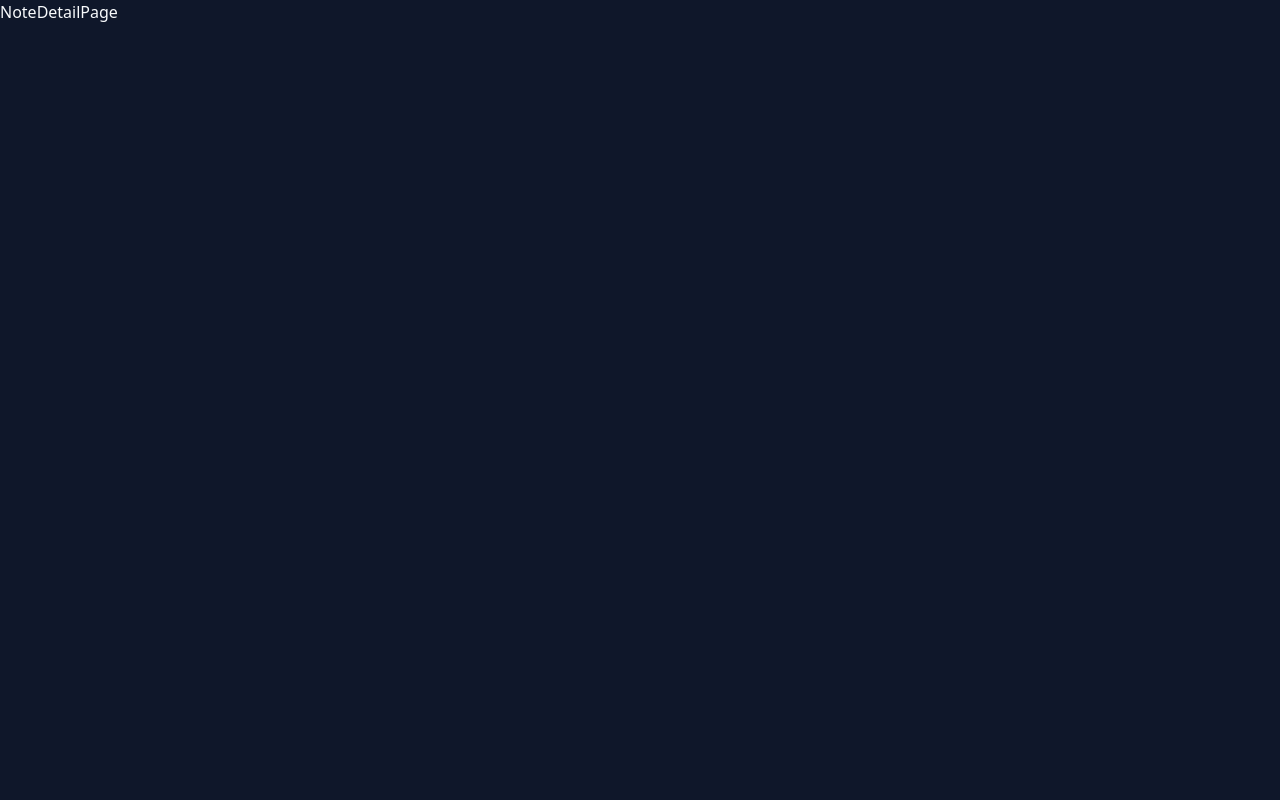
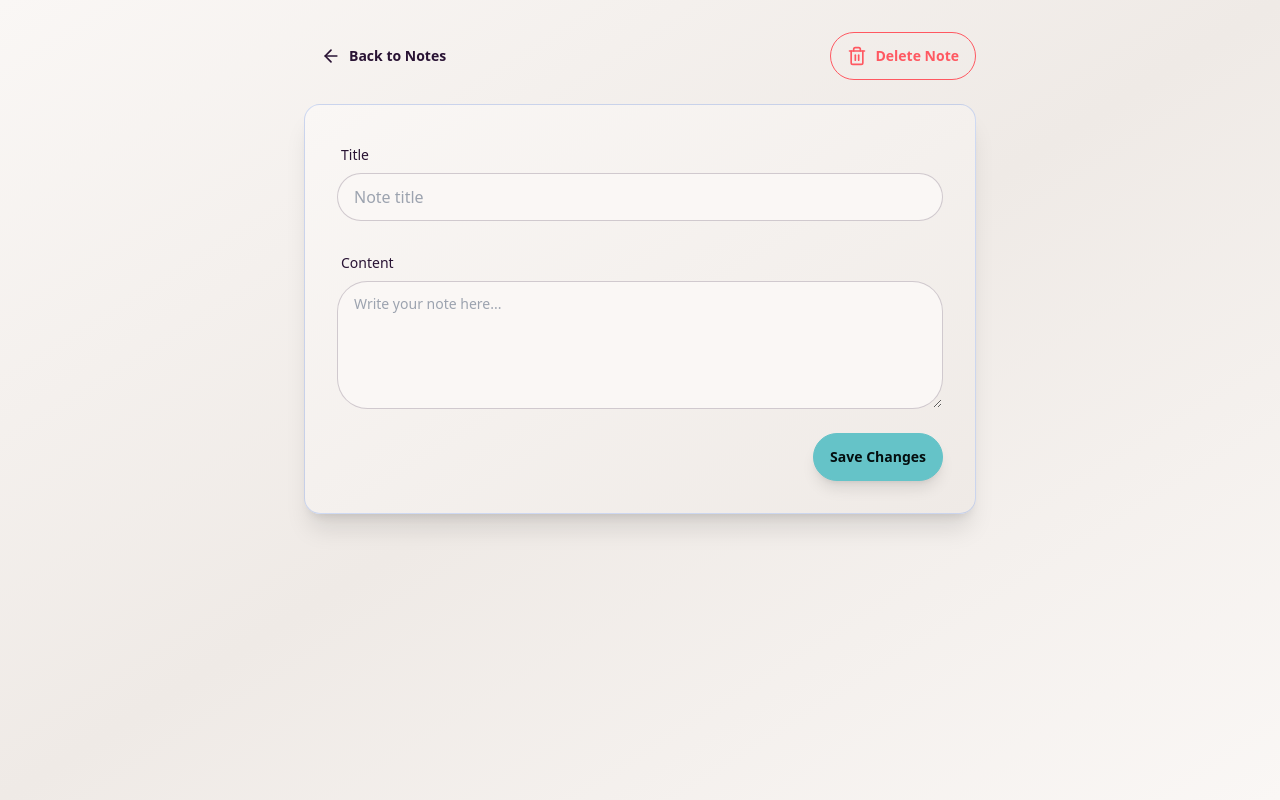
Before and after one commit to sanjeev200009/MERN_NOTE_TAKE_APP, a React (Vite) app in the folder frontend/: page /note/1 in a window 1280 px wide. Built offline with nearby package versions, Linux system fonts and the light colour scheme; no server answers.

Commit message:
feat: update UI with new themes, enhance Navbar and NoteCard styles, and implement note detail functionality

```diff
--- a/frontend/index.html
+++ b/frontend/index.html
@@ -1,10 +1,10 @@
 <!doctype html>
-<html lang="en" data-theme="mytheme">
+<html lang="en" data-theme="cupcake">
   <head>
     <meta charset="UTF-8" />
     <link rel="icon" type="image/svg+xml" href="/vite.svg" />
     <meta name="viewport" content="width=device-width, initial-scale=1.0" />
-    <title>Note Taking App</title>
+    <title>Synthwave Notes App</title>
   </head>
   <body>
     <div id="root"></div>
--- a/frontend/src/components/Navbar.jsx
+++ b/frontend/src/components/Navbar.jsx
@@ -4,24 +4,24 @@ import { Home, FileText, Plus, BookOpen } from 'lucide-react'
 
 const Navbar = () => {
   return (
-    <div className="navbar bg-base-100 shadow-lg border-b border-base-300">
+    <div className="navbar bg-gradient-to-r from-base-100 to-base-200 shadow-xl border-b border-primary/20 backdrop-blur-sm">
       <div className="navbar-start">
-        <Link to="/" className="btn btn-ghost normal-case text-xl font-bold text-primary hover:text-primary/80">
+        <Link to="/" className="btn btn-ghost normal-case text-xl font-bold text-primary hover:text-secondary transition-colors duration-300">
           <BookOpen className="w-6 h-6 mr-2" />
-          MERN Notes
+          Blue Notes
         </Link>
       </div>
 
       <div className="navbar-center hidden lg:flex">
         <ul className="menu menu-horizontal px-1 gap-2">
           <li>
-            <Link to="/" className="btn btn-ghost btn-sm hover:bg-primary/10 hover:text-primary">
+            <Link to="/" className="btn btn-ghost btn-sm hover:bg-primary/20 hover:text-primary transition-all duration-300">
               <Home className="w-4 h-4 mr-1" />
               Home
             </Link>
           </li>
           <li>
-            <Link to="/notes" className="btn btn-ghost btn-sm hover:bg-primary/10 hover:text-primary">
+            <Link to="/notes" className="btn btn-ghost btn-sm hover:bg-primary/20 hover:text-primary transition-all duration-300">
               <FileText className="w-4 h-4 mr-1" />
               All Notes
             </Link>
@@ -30,7 +30,7 @@ const Navbar = () => {
       </div>
 
       <div className="navbar-end">
-        <Link to="/create" className="btn btn-primary btn-sm gap-2 shadow-md hover:shadow-lg transition-all duration-200">
+        <Link to="/create" className="btn btn-primary hover:btn-secondary btn-sm gap-2 shadow-lg hover:shadow-xl transition-all duration-300 transform hover:scale-105">
           <Plus className="w-4 h-4" />
           Create Note
         </Link>
@@ -44,15 +44,15 @@ const Navbar = () => {
               <path strokeLinecap="round" strokeLinejoin="round" strokeWidth="2" d="M4 6h16M4 12h16M4 18h7"></path>
             </svg>
           </label>
-          <ul tabIndex={0} className="menu menu-sm dropdown-content mt-3 z-[1] p-2 shadow bg-base-100 rounded-box w-52">
+          <ul tabIndex={0} className="menu menu-sm dropdown-content mt-3 z-[1] p-2 shadow-xl bg-base-100 rounded-box w-52 border border-primary/20">
             <li>
-              <Link to="/" className="flex items-center gap-2 hover:bg-primary/10 hover:text-primary">
+              <Link to="/" className="flex items-center gap-2 hover:bg-primary/20 hover:text-primary transition-all duration-300">
                 <Home className="w-4 h-4" />
                 Home
               </Link>
             </li>
             <li>
-              <Link to="/notes" className="flex items-center gap-2 hover:bg-primary/10 hover:text-primary">
+              <Link to="/notes" className="flex items-center gap-2 hover:bg-primary/20 hover:text-primary transition-all duration-300">
                 <FileText className="w-4 h-4" />
                 All Notes
               </Link>
--- a/frontend/src/pages/NoteDetailPage.jsx
+++ b/frontend/src/pages/NoteDetailPage.jsx
@@ -1,9 +1,162 @@
-import React from 'react'
+import React, { useEffect, useState } from "react";
+import { Link, useNavigate, useParams } from "react-router-dom";
+import instance from "../lib/axios";
+import { toast } from "react-hot-toast";
+import { ArrowLeftIcon, LoaderIcon, Trash2Icon } from "lucide-react";
 
 const NoteDetailPage = () => {
+  const [note, setNote] = useState(null);
+  const [loading, setLoading] = useState(true);
+  const [saving, setSaving] = useState(false);
+
+  const navigate = useNavigate();
+
+  const { id } = useParams();
+
+  useEffect(() => {
+    const fetchNote = async () => {
+      try {
+        const res = await instance.get(`/notes/${id}`);
+        // Backend returns: { success: true, data: noteData }
+        setNote(res.data.data);
+      } catch (error) {
+        console.log("Error in fetching note", error);
+        if (error.response?.status === 404) {
+          toast.error("Note not found");
+          navigate("/");
+        } else {
+          toast.error("Failed to fetch the note");
+        }
+      } finally {
+        setLoading(false);
+      }
+    };
+
+    if (id) {
+      fetchNote();
+    }
+  }, [id, navigate]);
+
+  const handleDelete = async () => {
+    if (!window.confirm("Are you sure you want to delete this note?")) return;
+
+    try {
+      await instance.delete(`/notes/${id}`);
+      toast.success("Note deleted successfully");
+      navigate("/");
+    } catch (error) {
+      console.log("Error deleting the note:", error);
+      if (error.response?.status === 404) {
+        toast.error("Note not found");
+      } else {
+        toast.error("Failed to delete note");
+      }
+    }
+  };
+
+  const handleSave = async () => {
+    if (!note?.title?.trim() || !note?.content?.trim()) {
+      toast.error("Please add both title and content");
+      return;
+    }
+
+    setSaving(true);
+
+    try {
+      const response = await instance.put(`/notes/${id}`, {
+        title: note.title,
+        content: note.content
+      });
+      toast.success("Note updated successfully");
+      // Update local state with response data
+      setNote(response.data.data);
+    } catch (error) {
+      console.log("Error saving the note:", error);
+      if (error.response?.status === 404) {
+        toast.error("Note not found");
+        navigate("/");
+      } else if (error.response?.status === 400) {
+        toast.error("Invalid note data");
+      } else {
+        toast.error("Failed to update note");
+      }
+    } finally {
+      setSaving(false);
+    }
+  };
+
+  if (loading) {
+    return (
+      <div className="min-h-screen bg-gradient-to-br from-base-100 via-base-200 to-base-100 flex items-center justify-center">
+        <div className="text-center">
+          <LoaderIcon className="animate-spin size-12 text-primary mx-auto mb-4" />
+          <p className="text-primary text-lg">Loading note...</p>
+        </div>
+      </div>
+    );
+  }
+
   return (
-    <div>NoteDetailPage</div>
-  )
-}
+    <div className="min-h-screen bg-gradient-to-br from-base-100 via-base-200 to-base-100">
+      <div className="container mx-auto px-4 py-8">
+        <div className="max-w-2xl mx-auto">
 
-export default NoteDetailPage
+          <div className="flex items-center justify-between mb-6">
+            <Link to="/" className="btn btn-ghost hover:bg-primary/20 hover:text-primary transition-all duration-300">
+              <ArrowLeftIcon className="h-5 w-5" />
+              Back to Notes
+            </Link>
+            <button onClick={handleDelete} className="btn btn-error btn-outline hover:btn-error hover:shadow-lg transition-all duration-300">
+              <Trash2Icon className="h-5 w-5" />
+              Delete Note
+            </button>
+          </div>
+
+          <div className="card bg-gradient-to-br from-base-100 to-base-200 shadow-xl border border-primary/20">
+            <div className="card-body">
+              <div className="form-control mb-4">
+                <label className="label">
+                  <span className="label-text">Title</span>
+                </label>
+                <input
+                  type="text"
+                  placeholder="Note title"
+                  className="input input-bordered focus:border-primary focus:ring-2 focus:ring-primary/20 transition-all duration-300"
+                  value={note?.title || ""}
+                  onChange={(e) => setNote({ ...note, title: e.target.value })}
+                />
+              </div>
+
+              <div className="form-control mb-4">
+                <label className="label">
+                  <span className="label-text">Content</span>
+                </label>
+                <textarea
+                  placeholder="Write your note here..."
+                  className="textarea textarea-bordered h-32 focus:border-primary focus:ring-2 focus:ring-primary/20 transition-all duration-300"
+                  value={note?.content || ""}
+                  onChange={(e) => setNote({ ...note, content: e.target.value })}
+                />
+              </div>
+
+              <div className="card-actions justify-end">
+                <button className="btn btn-primary hover:btn-secondary shadow-lg hover:shadow-xl transition-all duration-300 transform hover:scale-105" disabled={saving} onClick={handleSave}>
+                  {saving ? (
+                    <>
+                      <span className="loading loading-spinner loading-sm"></span>
+                      Saving...
+                    </>
+                  ) : (
+                    "Save Changes"
+                  )}
+                </button>
+              </div>
+            </div>
+          </div>
+
+        </div>
+      </div>
+    </div>
+  );
+};
+export default NoteDetailPage;
--- a/frontend/tailwind.config.js
+++ b/frontend/tailwind.config.js
@@ -9,28 +9,41 @@ export default {
     extend: {
       colors: {
         primary: {
-          DEFAULT: '#0d9b65',
-          50: '#f0fdf4',
-          100: '#dcfce7',
-          200: '#bbf7d0',
-          300: '#86efac',
-          400: '#4ade80',
-          500: '#0d9b65',
-          600: '#059669',
-          700: '#047857',
-          800: '#065f46',
-          900: '#064e3b',
+          DEFAULT: '#2563eb',
+          50: '#eff6ff',
+          100: '#dbeafe',
+          200: '#bfdbfe',
+          300: '#93c5fd',
+          400: '#60a5fa',
+          500: '#2563eb',
+          600: '#1d4ed8',
+          700: '#1e40af',
+          800: '#1e3a8a',
+          900: '#1e3a8a',
+        },
+        accent: {
+          DEFAULT: '#0ea5e9',
+          50: '#f0f9ff',
+          100: '#e0f2fe',
+          200: '#bae6fd',
+          300: '#7dd3fc',
+          400: '#38bdf8',
+          500: '#0ea5e9',
+          600: '#0284c7',
+          700: '#0369a1',
+          800: '#075985',
+          900: '#0c4a6e',
         },
         dark: {
-          100: '#1e293b',
-          200: '#334155',
-          300: '#475569',
-          400: '#64748b',
-          500: '#94a3b8',
-          600: '#cbd5e1',
-          700: '#e2e8f0',
-          800: '#f1f5f9',
-          900: '#f8fafc',
+          100: '#0f172a',
+          200: '#1e293b',
+          300: '#334155',
+          400: '#475569',
+          500: '#64748b',
+          600: '#94a3b8',
+          700: '#cbd5e1',
+          800: '#e2e8f0',
+          900: '#f1f5f9',
         }
       }
     },
@@ -40,23 +53,6 @@ export default {
     require("@tailwindcss/typography"),
   ],
   daisyui: {
-    themes: [
-      {
-        mytheme: {
-          "primary": "#0d9b65",
-          "secondary": "#00FF9D",
-          "accent": "#10b981",
-          "neutral": "#1e293b",
-          "base-100": "#0f172a",
-          "base-200": "#1e293b",
-          "base-300": "#334155",
-          "base-content": "#f8fafc",
-          "info": "#3abff8",
-          "success": "#36d399",
-          "warning": "#fbbd23",
-          "error": "#f87272",
-        },
-      },
-    ],
+    themes: ["synthwave", "dark", "light", "wireframe","cupcake"],
   },
 }
```
Also changed, not shown: frontend/src/components/NoteCard.jsx (+20 -25 lines), frontend/src/pages/CreatePage.jsx (+11 -5 lines), frontend/src/pages/HomePage.jsx (+7 -2 lines).
